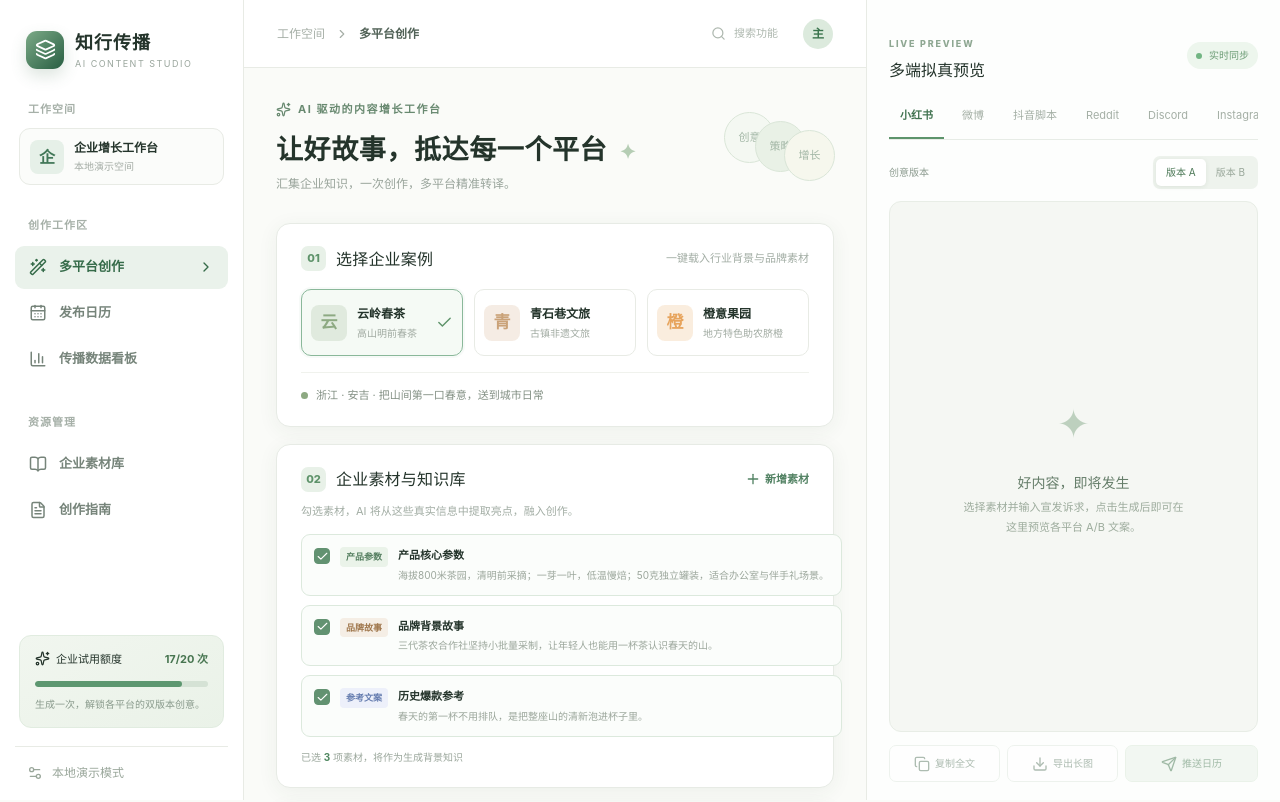
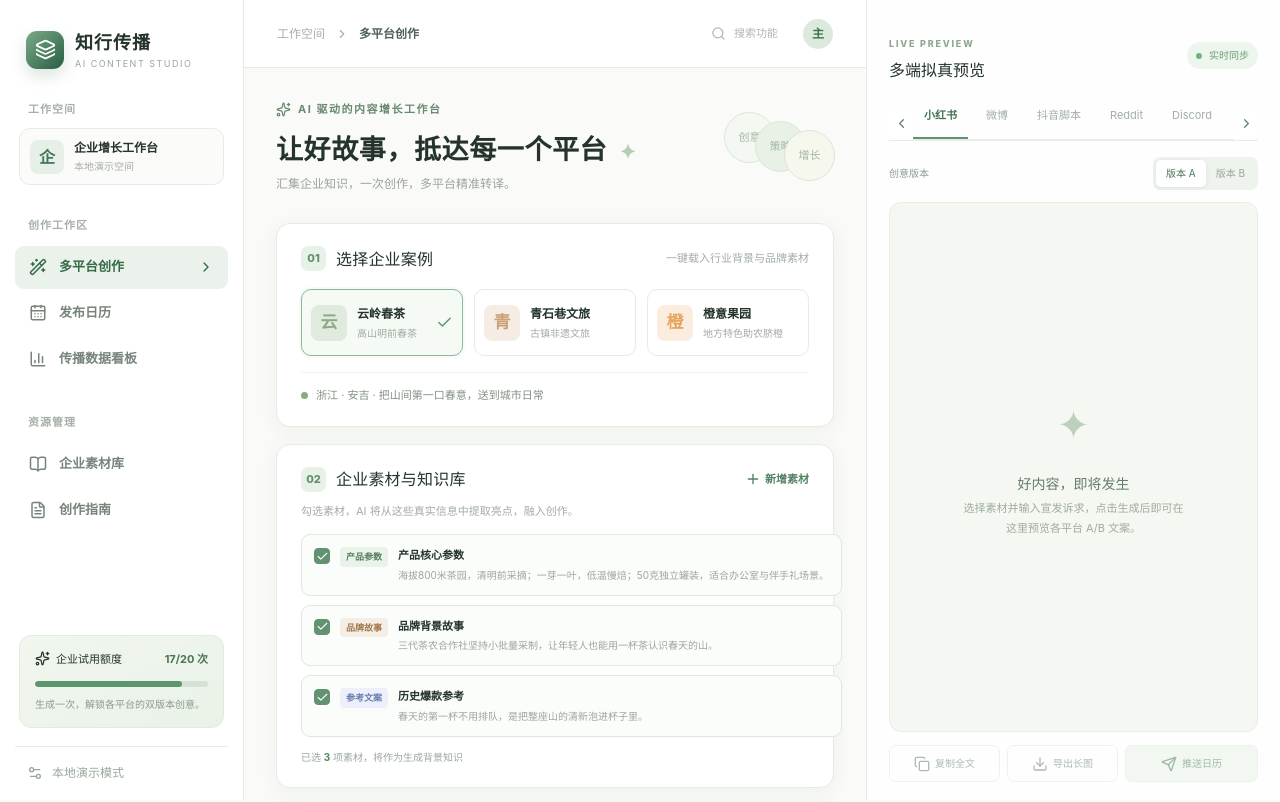
Before and after one commit to Nyx-hashhh/expert-team, a Next.js app in the folder ai-workbench/: page / in a window 1280 px wide. Shown: the top 802 px of the page. Built offline with nearby package versions, Linux system fonts and the light colour scheme.

Commit message:
feat: make preview platform tabs horizontally scrollable

```diff
--- a/ai-workbench/src/features/preview/PreviewPanel.tsx
+++ b/ai-workbench/src/features/preview/PreviewPanel.tsx
@@ -50,6 +50,7 @@ function DemoHero({ enterprise, creditClassName = "" }: { enterprise: Enterprise
 
 export function PreviewPanel({ enterprise, result, activePlatform, activeVersion, onPlatformChange, onVersionChange, onSchedule }: PreviewPanelProps) {
   const captureRef = useRef<HTMLDivElement>(null);
+  const platformTabsRef = useRef<HTMLDivElement>(null);
   const [notice, setNotice] = useState("");
   const [visibleCount, setVisibleCount] = useState(0);
   const [slide, setSlide] = useState(0);
@@ -83,6 +84,15 @@ export function PreviewPanel({ enterprise, result, activePlatform, activeVersion
   }, [enterprise.id, activePlatform, activeVersion]);
 
   useEffect(() => { setSlide(0); setLiked(false); setCollected(false); setExtraLikes(0); setBurstKey(0); setActiveShot(0); setPlaying(true); }, [content]);
+  useEffect(() => {
+    const list = platformTabsRef.current;
+    const selected = list?.querySelector<HTMLButtonElement>('[aria-pressed="true"]');
+    if (!list || !selected) return;
+    const listBounds = list.getBoundingClientRect();
+    const selectedBounds = selected.getBoundingClientRect();
+    if (selectedBounds.left < listBounds.left) list.scrollBy({ left: selectedBounds.left - listBounds.left, behavior: "smooth" });
+    else if (selectedBounds.right > listBounds.right) list.scrollBy({ left: selectedBounds.right - listBounds.right, behavior: "smooth" });
+  }, [activePlatform]);
   useEffect(() => { if (!notice) return; const timer = setTimeout(() => setNotice(""), 2200); return () => clearTimeout(timer); }, [notice]);
   useEffect(() => {
     if (shots.length <= 1 || !playing) return;
@@ -139,10 +149,14 @@ export function PreviewPanel({ enterprise, result, activePlatform, activeVersion
         <div><span className="eyebrow">LIVE PREVIEW</span><h2>多端拟真预览</h2></div>
         <span className="live-pill"><span /> 实时同步</span>
       </div>
-      <div className="preview-tabs">
-        {PLATFORMS.map((platform) => (
-          <button key={platform} className={activePlatform === platform ? "active" : ""} onClick={() => onPlatformChange(platform)} disabled={Boolean(result) && !available.includes(platform)}>{PLATFORM_LABELS[platform]}</button>
-        ))}
+      <div className={previewCss.platformTabStrip}>
+        <button type="button" className={previewCss.platformTabArrow} aria-label="向左查看平台" onClick={() => platformTabsRef.current?.scrollBy({ left: -180, behavior: "smooth" })}><ChevronLeft size={15} /></button>
+        <div className={`preview-tabs ${previewCss.platformTabTrack}`} ref={platformTabsRef} aria-label="预览平台，可横向滑动">
+          {PLATFORMS.map((platform) => (
+            <button key={platform} type="button" className={activePlatform === platform ? "active" : ""} aria-pressed={activePlatform === platform} onClick={() => onPlatformChange(platform)} disabled={Boolean(result) && !available.includes(platform)}>{PLATFORM_LABELS[platform]}</button>
+          ))}
+        </div>
+        <button type="button" className={previewCss.platformTabArrow} aria-label="向右查看平台" onClick={() => platformTabsRef.current?.scrollBy({ left: 180, behavior: "smooth" })}><ChevronRight size={15} /></button>
       </div>
       <div className="version-row"><span>创意版本</span><div className="version-tabs">{(["A", "B"] as Version[]).map((version) => <button key={version} onClick={() => onVersionChange(version)} className={activeVersion === version ? "active" : ""}>版本 {version}</button>)}</div></div>
       <div className="preview-scroll" ref={captureRef}>
--- a/ai-workbench/src/features/preview/preview.module.css
+++ b/ai-workbench/src/features/preview/preview.module.css
@@ -1,4 +1,14 @@
 /* B 分区私有预览增强样式：CSS Module 作用域隔离，不影响全局样式 */
+
+/* 平台导航：触屏横滑、触控板横滚，桌面可用两侧箭头。 */
+.platformTabStrip{display:flex;align-items:stretch;min-width:0;margin-top:25px;border-bottom:1px solid #e7ece6}
+.platformTabStrip .platformTabTrack{flex:1;min-width:0;margin-top:0;overflow-x:auto;overflow-y:hidden;scrollbar-width:thin;scrollbar-color:#a9c4ad transparent;scroll-behavior:smooth;touch-action:pan-x;overscroll-behavior-x:contain}
+.platformTabTrack button{flex:0 0 auto}
+.platformTabStrip .platformTabTrack::-webkit-scrollbar{display:block;height:3px}
+.platformTabStrip .platformTabTrack::-webkit-scrollbar-thumb{background:#a9c4ad;border-radius:4px}
+.platformTabArrow{flex:0 0 24px;display:grid;place-items:center;border:0;background:#fff;color:#628568;cursor:pointer}
+.platformTabArrow:hover{color:#2e6840;background:#f3f8f3}
+.platformTabArrow:focus-visible{outline:2px solid #5d946b;outline-offset:-2px}
 
 /* 三个示例案例共用的预览首图；新增案例仍沿用各平台原有占位。 */
 .demoHeroImage{object-fit:cover;object-position:center;z-index:0}
```
